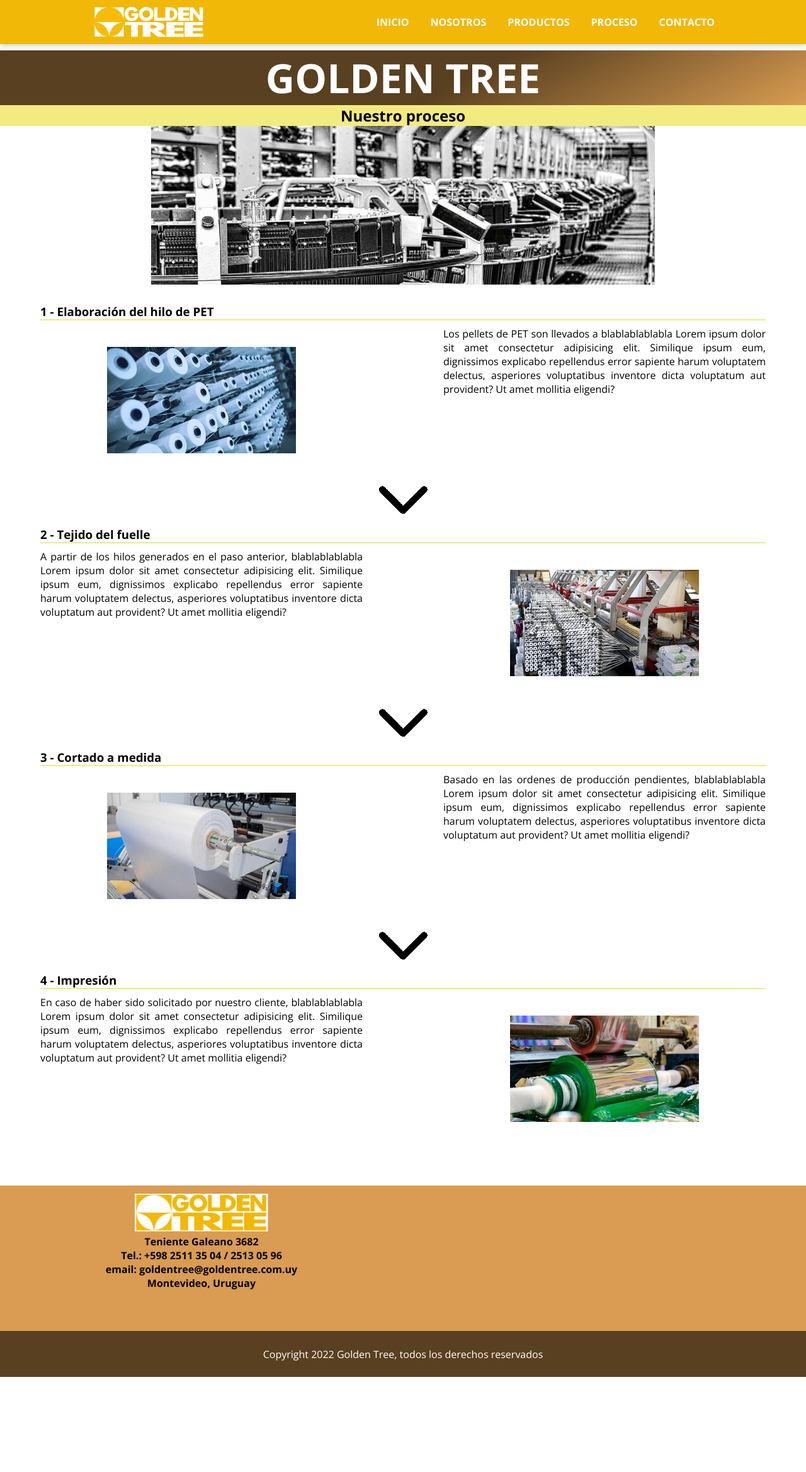
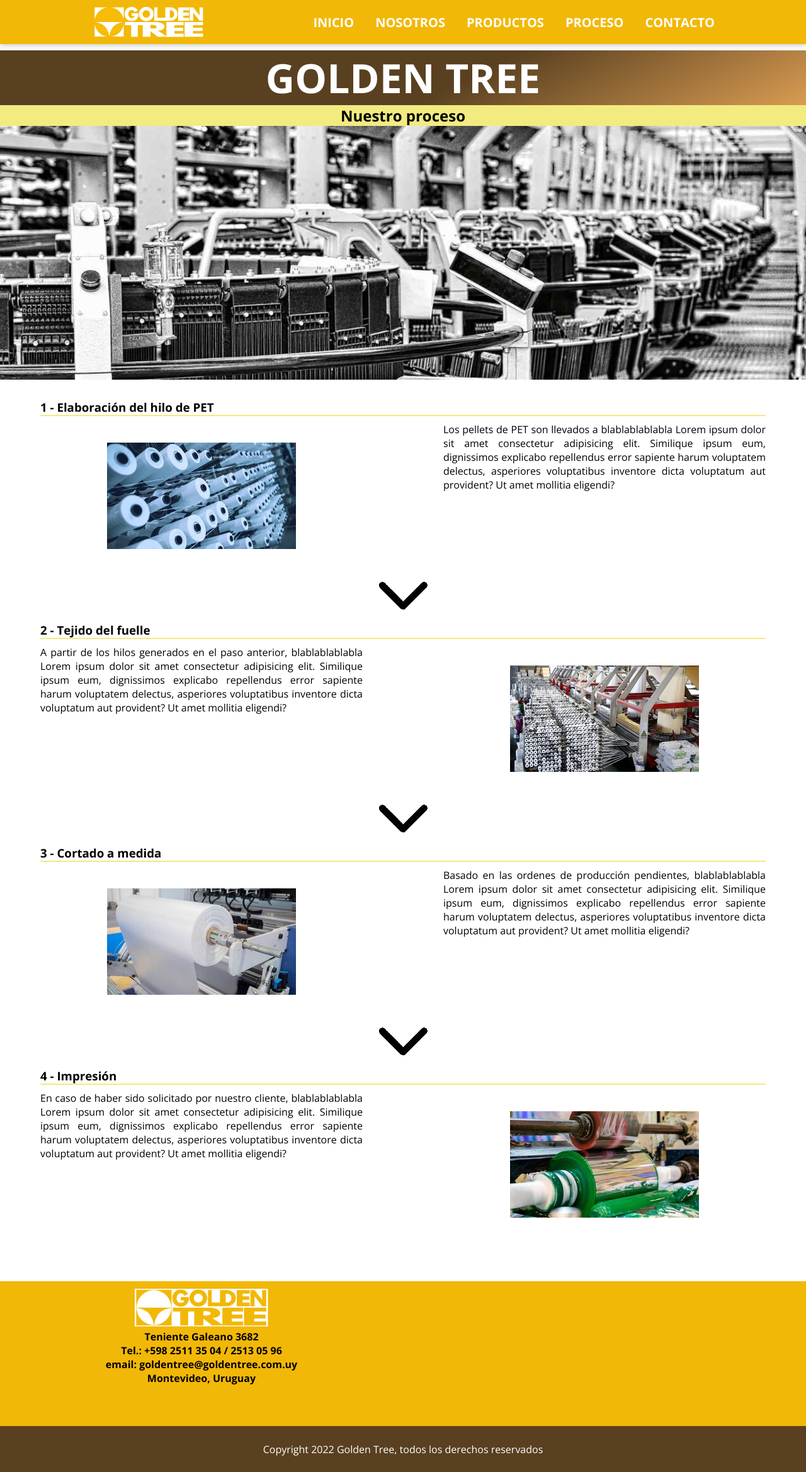
Before and after one commit to fedepel/goldenTree, a plain HTML site: page sections/proceso.html in a window 1280 px wide. Shown: the whole page at 63% size. Before the commit the page ends 2187 px from the top, so only its background shows below. Drawn offline with nearby package versions, Linux system fonts and the light colour scheme; grey boxes are pictures that could not be loaded.

Commit message:
Version 2022.07.18

```diff
--- a/css/style.css
+++ b/css/style.css
@@ -23,8 +23,9 @@ font-family: 'Open Sans', sans-serif;
 body {
     text-align: center;
     font-family: 'Open Sans', sans-serif;
-    width: 100vw;
 }
+
+/*BARRA NAV*/
 
 .barraNav {
     background-color: #F2B807;
@@ -51,7 +52,6 @@ body {
 .menu {
     display: flex;
     justify-content: space-between;
-    max-width: 1024px;
     margin: 0 auto;
 }
 
@@ -89,6 +89,7 @@ body {
 
 .menuItems li a {
     color: white;
+    font-size: 25px;
     font-weight: bold;
     text-decoration: none;
     text-transform: uppercase;
@@ -97,7 +98,7 @@ body {
 /*FOOTER*/
 
 footer {
-    background-color: #D99C52;
+    background-color: #F2B807;
     margin-top: 5%;
     grid-area: footerGrid;
 }
@@ -150,7 +151,7 @@ footer {
 }
 
 .tituloImg img {
-    width: 100vh;
+    width: 100vW;
 }
 
 .cont1 {
@@ -725,6 +726,7 @@ footer {
 
     .menuItems li a {
         color: white;
+        font-size: 20px;
         font-weight: bold;
         text-decoration: none;
         text-transform: uppercase;
--- a/sections/proceso.html
+++ b/sections/proceso.html
@@ -154,7 +154,7 @@
 
                         <div class="footerMapa">
                                 <iframe src="https://www.google.com/maps/embed?pb=!1m18!1m12!1m3!1d3275.8677924302815!2d-56.10029618504522!3d-34.80926787590946!2m3!1f0!2f0!3f0!3m2!1i1024!2i768!4f13.1!3m3!1m2!1s0x95a02990c86b3e27%3A0x58f43dd433a5e5f2!2sGolden%20Tree%20S.A.!5e0!3m2!1ses-419!2suy!4v1655743639293!5m2!1ses-419!2suy"
-                                        width="200" height="200" style="border:0;" allowfullscreen="" loading="lazy"
+                                        width="max-width" height="200" style="border:0;" allowfullscreen="" loading="lazy"
                                         referrerpolicy="no-referrer-when-downgrade"></iframe>
                         </div>
 
```
Also changed, not shown: index.html (+2 -2 lines), sections/contacto.html (+1 -1 lines), sections/nosotros.html (+1 -1 lines), sections/productos.html (+1 -1 lines), 1 other file.
